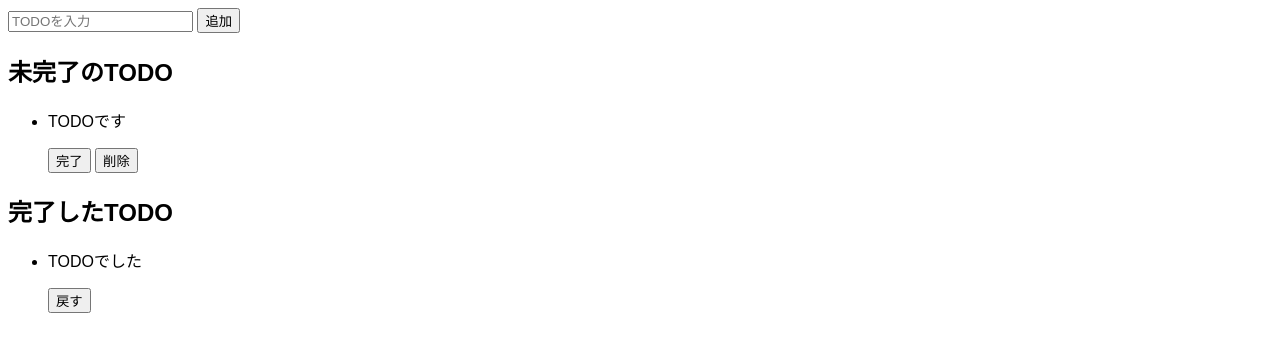
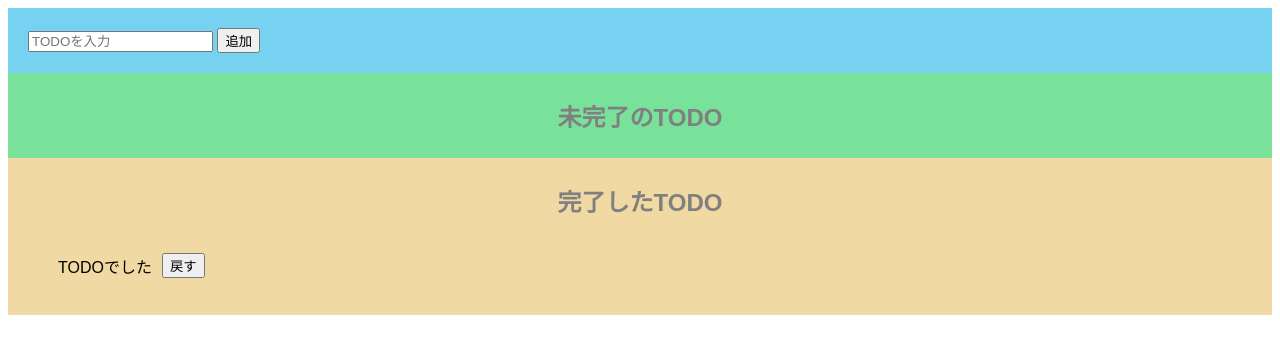
Before and after one commit to iwasaki-2310/todo-js-3, a website built with Parcel: page src/index.html in a window 1280 px wide. Both pictures are taken after a click on the button "追加". Built offline with nearby package versions, Linux system fonts and the light colour scheme.

Commit message:
タスクの削除まで

```diff
--- a/src/index.html
+++ b/src/index.html
@@ -7,28 +7,32 @@
 
   <body>
     <div id="app">
-      <div>
-        <input placeholder="TODOを入力">
-        <button>追加</button>
+      <div class="input-area">
+        <input id="add-text" placeholder="TODOを入力">
+        <button id="add-button">追加</button>
       </div>
 
-      <div>
-        <h2>未完了のTODO</h2>
-        <ul>
-          <li>
-            <p>TODOです</p>
-            <button>完了</button>
-            <button>削除</button>
-          </li>
+      <div class="incomplete-area">
+        <h2 class="ttl">未完了のTODO</h2>
+        <ul id="incomplete-list">
+          <!-- <li class="item">
+            <p class="task">TODOです</p>
+            <div class="btn-wrap">
+              <button id="complete-button" class="btn">完了</button>
+              <button id="delete-button" class="btn">削除</button>
+            </div>
+          </li> -->
         </ul>
       </div>
 
-      <div>
-        <h2>完了したTODO</h2>
+      <div class="complete-area">
+        <h2 class="ttl">完了したTODO</h2>
         <ul>
-          <li>
+          <li class="item">
             <p>TODOでした</p>
-            <button>戻す</button>
+            <div class="btn-wrap">
+              <button>戻す</button>
+            </div>
           </li>
         </ul>
       </div>
--- a/src/index.js
+++ b/src/index.js
@@ -1 +1,47 @@
 import "./styles.css";
+const addButton = document.getElementById('add-button');//追加ボタン
+
+const onClickAdd = () => {
+  const ul = document.getElementById('incomplete-list');//ulタグ
+  //テキストボックsの値を取得し、初期化する
+  const inputText = document.getElementById('add-text').value;
+  document.getElementById('add-text').value = "";
+
+  // li生成
+  const li = document.createElement('li');
+  li.className = 'item';
+
+  // p生成
+  const p = document.createElement('p');
+  p.className = 'task';
+  p.innerText = inputText;
+
+  //button（完了）タグ生成
+  const completeButton = document.createElement('button');
+  completeButton.className = "btn";
+  completeButton.innerText = "完了";
+  completeButton.addEventListener('click', () => {
+    alert('完了');
+  });
+  //button（削除）タグ生成
+  const deleteButton = document.createElement('button');
+  deleteButton.className = "btn";
+  deleteButton.innerText = "削除";
+  deleteButton.addEventListener('click', () => {
+    const deleteTarget = deleteButton.closest('li');
+    ul.removeChild(deleteTarget);
+  });
+
+  btnWrap = document.createElement('div');
+  btnWrap.className = "btn-wrap";
+  btnWrap.appendChild(completeButton);
+  btnWrap.appendChild(deleteButton);
+
+  //liの子要素に各要素を設定
+  li.appendChild(p);
+  li.appendChild(btnWrap);
+
+  // 未完了リストに追加
+  ul.appendChild(li);
+}
+addButton.addEventListener('click', () => onClickAdd());
--- a/src/styles.css
+++ b/src/styles.css
@@ -1,3 +1,39 @@
 body {
   font-family: sans-serif;
 }
+
+.input-area {
+  padding: 20px;
+  background-color: rgb(118, 210, 240);
+}
+.incomplete-area {
+  padding: 5px 10px;
+  background-color: rgb(120, 226, 155);
+}
+.complete-area {
+  padding: 5px 10px;
+  background-color: rgb(241, 217, 163);
+}
+
+.ttl {
+  text-align: center;
+  color: gray;
+}
+
+.item {
+  display: flex;
+  align-items: center;
+}
+
+.btn-wrap {
+  margin: 0 0 0 10px;
+}
+
+button:hover {
+  background-color: pink;
+  color: white;
+}
+
+.btn + .btn {
+  margin: 0 0 0 5px;
+}
```
Also changed, not shown: 1 other file.
